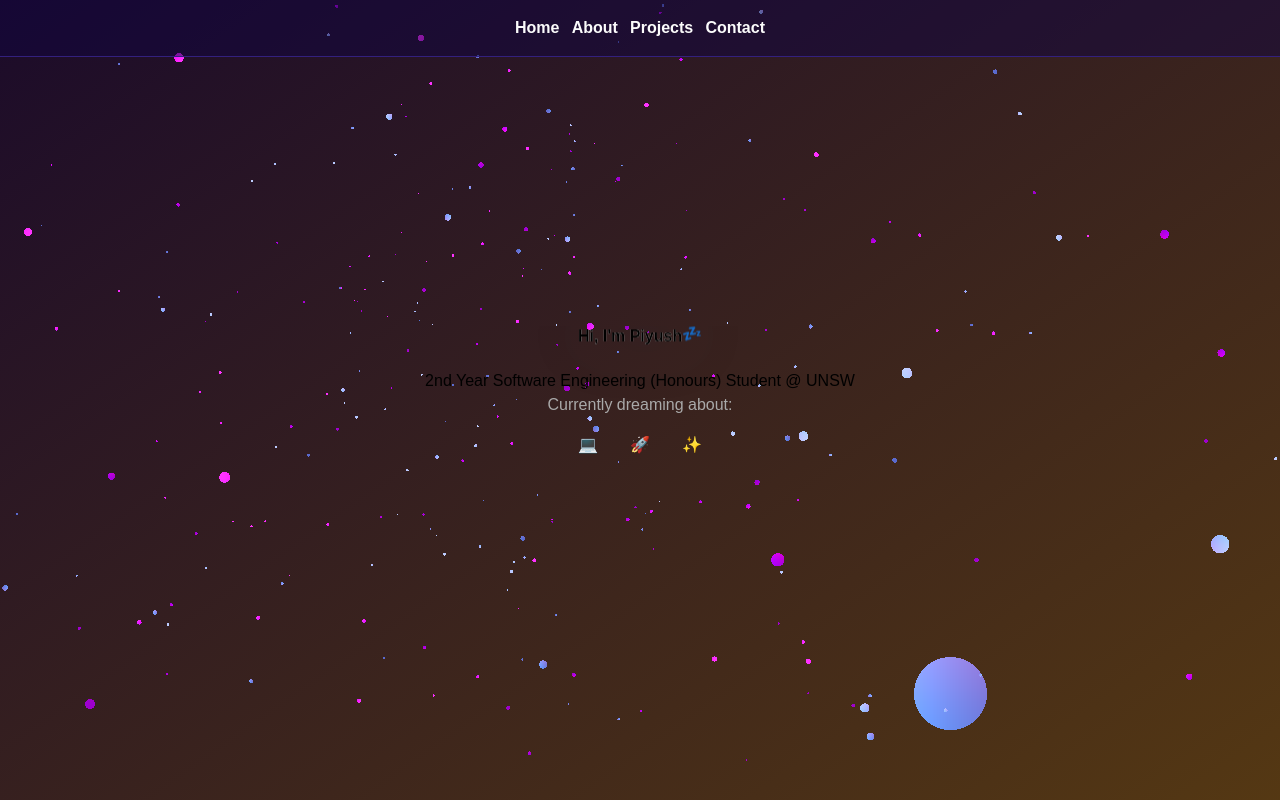
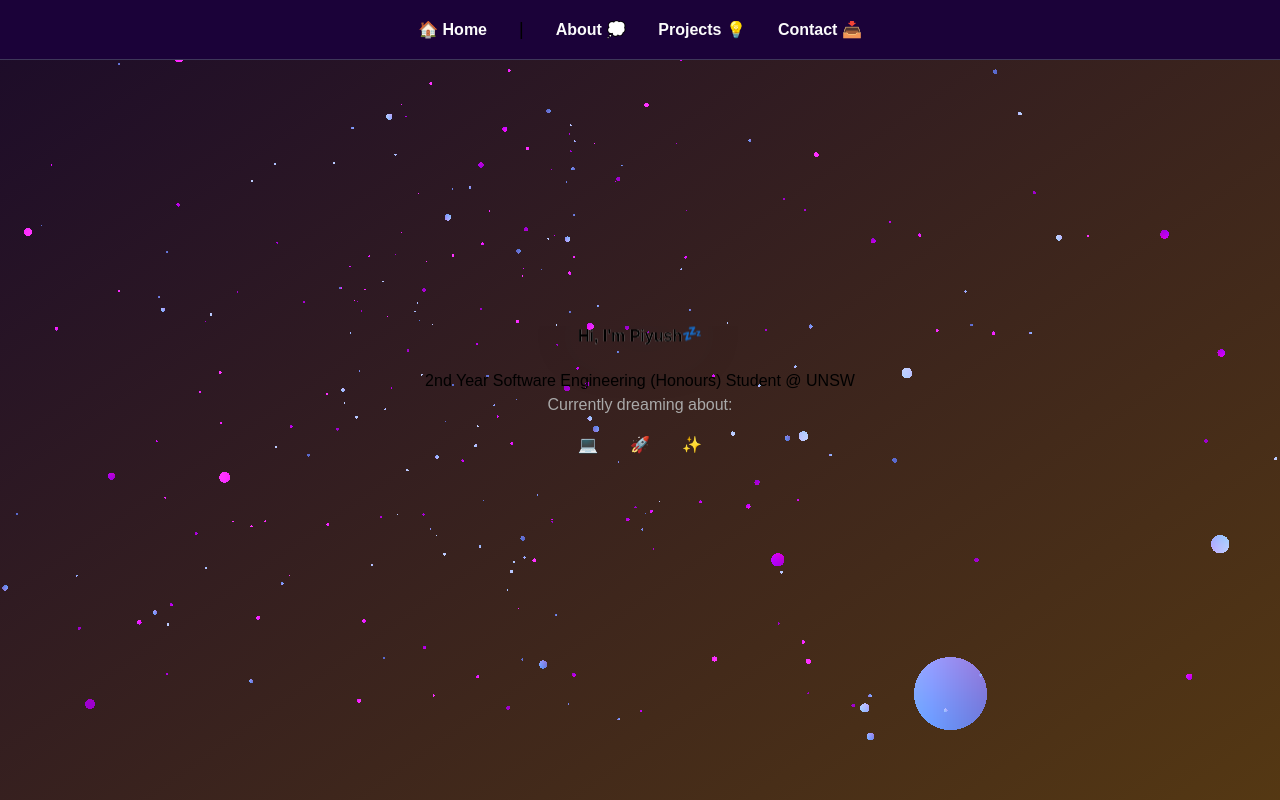
Before and after one commit to PiyushJ1/DevSoc-Personal-Website, a Next.js app: page /home in a window 1280 px wide. Built offline with nearby package versions, Linux system fonts and the light colour scheme.

Commit message:
style: tweak navbar colour for better contrast + general style

```diff
--- a/src/app/about/About.module.css
+++ b/src/app/about/About.module.css
@@ -4,9 +4,9 @@
   left: 0;
   right: 0;
   z-index: 50;
-  background-color: rgb(61, 4, 131);
+  background-color: rgb(39, 3, 83);
   padding: 1rem 0;
-  border-bottom: 1px solid rgb(51, 32, 126);
+  border-bottom: 1px solid rgb(62, 55, 89);
 }
 
 .navContainer {
@@ -62,9 +62,9 @@
 .intro {
   margin-top: 0.75rem;
   margin-bottom: 2.5rem;
-  color: rgb(255, 255, 255);
+  color: white;
   text-align: left;
-  background: rgba(111, 0, 246, 0.172);
+  background: rgba(111, 0, 246, 0.2);
   border-radius: 20px;
   padding: 1rem;
   border: 1px solid rgba(255, 255, 255, 0.2);
@@ -75,9 +75,9 @@
 .description {
   margin-top: 0.75rem;
   margin-bottom: 2rem;
-  color: rgb(255, 255, 255);
+  color: white;
   text-align: left;
-  background: rgba(111, 0, 246, 0.172);
+  background: rgba(111, 0, 246, 0.2);
   border-radius: 20px;
   padding: 1rem;
   border: 1px solid rgba(255, 255, 255, 0.2);
--- a/src/app/about/page.tsx
+++ b/src/app/about/page.tsx
@@ -13,7 +13,7 @@ export default function AboutPage() {
         <div className={styles.navContainer}>
           <div className={styles.navCentre}>
             <Link href="/home" className={styles.navLink}>🏠 Home</Link>
-            <Link href="" className={styles.divider}> | </Link>
+            <span className={styles.divider}> | </span>
             <Link href="/about" className={styles.navLink}>About 💭</Link>
             <Link href="/projects" className={styles.navLink}>Projects 💡</Link>
             <Link href="/contact" className={styles.navLink}>Contact 📥</Link>
@@ -174,6 +174,8 @@ export default function AboutPage() {
           />
         </div>
       </div>
+
+
     </div>
     </>
   );
--- a/src/app/home/Home.module.css
+++ b/src/app/home/Home.module.css
@@ -4,9 +4,9 @@
   left: 0;
   right: 0;
   z-index: 50;
-  background-color: rgba(16, 5, 64, 0.5);
+  background-color: rgb(27, 2, 57);
   padding: 1rem 0;
-  border-bottom: 1px solid rgb(51, 32, 126);
+  border-bottom: 1px solid rgb(62, 55, 89);
 }
 
 .navContainer {
@@ -21,10 +21,14 @@
   max-width: 250px;
   display: flex;
   align-items: center;
-  gap: 0.3rem;
-  justify-content: space-between;
-  flex: content;
-  margin: auto;
+  gap: 2rem;
+  justify-content: center;
+  margin: 0 auto;
+  max-width: none;
+}
+
+.divider {
+  font-size: 18px;
 }
 
 .navLink {
--- a/src/app/home/page.tsx
+++ b/src/app/home/page.tsx
@@ -11,10 +11,11 @@ export default function Home() {
       <header className={styles.navbar}>
         <div className={styles.navContainer}>
           <div className={styles.navCentre}>
-            <Link href="/home" className={styles.navLink}>Home</Link>
-            <Link href="/about" className={styles.navLink}>About</Link>
-            <Link href="/projects" className={styles.navLink}>Projects</Link>
-            <Link href="/contact" className={styles.navLink}>Contact</Link>
+            <Link href="/home" className={styles.navLink}>🏠 Home</Link>
+            <Link href="" className={styles.divider}> | </Link>
+            <Link href="/about" className={styles.navLink}>About 💭</Link>
+            <Link href="/projects" className={styles.navLink}>Projects 💡</Link>
+            <Link href="/contact" className={styles.navLink}>Contact 📥</Link>
           </div>
         </div>
       </header>
```
Also changed, not shown: src/app/projects/layout.tsx (added), src/app/projects/page.tsx (added).
